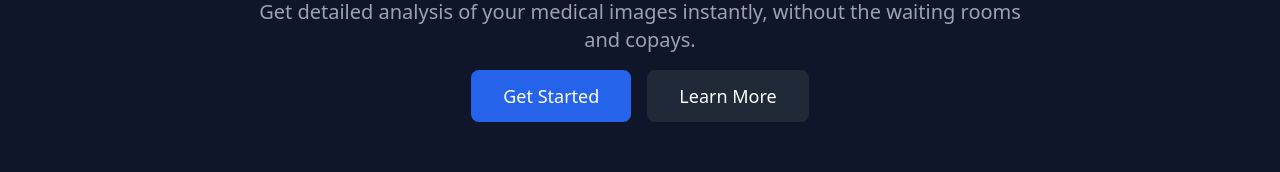
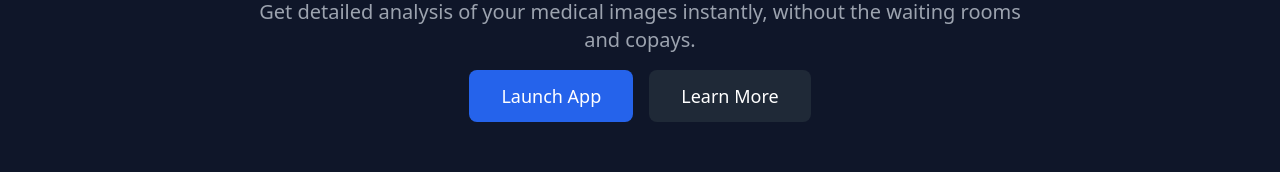
Before and after one commit to sixtyoneeighty/mainmojoapp, a React (Vite) app: page / in a window 1280 px wide. Shown: the part 346-518 px from the top of the page. Built offline with nearby package versions, Linux system fonts and the light colour scheme.

Commit message:
Update Hero component buttons to link to login page

```diff
--- a/src/components/Hero.tsx
+++ b/src/components/Hero.tsx
@@ -1,5 +1,6 @@
 import React from 'react';
 import { Brain, Clock, Lock, Sparkles } from 'lucide-react';
+import { Link } from 'react-router-dom';
 import Logo from './Logo';
 
 export default function Hero() {
@@ -15,12 +16,18 @@ export default function Hero() {
             rooms and copays.
           </p>
           <div className="flex justify-center gap-4 mb-8">
-            <button className="bg-blue-600 text-white px-8 py-3 rounded-lg text-lg font-medium hover:bg-blue-700 transition-colors">
-              Get Started
-            </button>
-            <button className="bg-gray-800 text-white px-8 py-3 rounded-lg text-lg font-medium hover:bg-gray-700 transition-colors">
+            <Link
+              to="/login"
+              className="bg-blue-600 text-white px-8 py-3 rounded-lg text-lg font-medium hover:bg-blue-700 transition-colors inline-block"
+            >
+              Launch App
+            </Link>
+            <Link
+              to="/learn-more"
+              className="bg-gray-800 text-white px-8 py-3 rounded-lg text-lg font-medium hover:bg-gray-700 transition-colors inline-block"
+            >
               Learn More
-            </button>
+            </Link>
           </div>
         </div>
 
```
